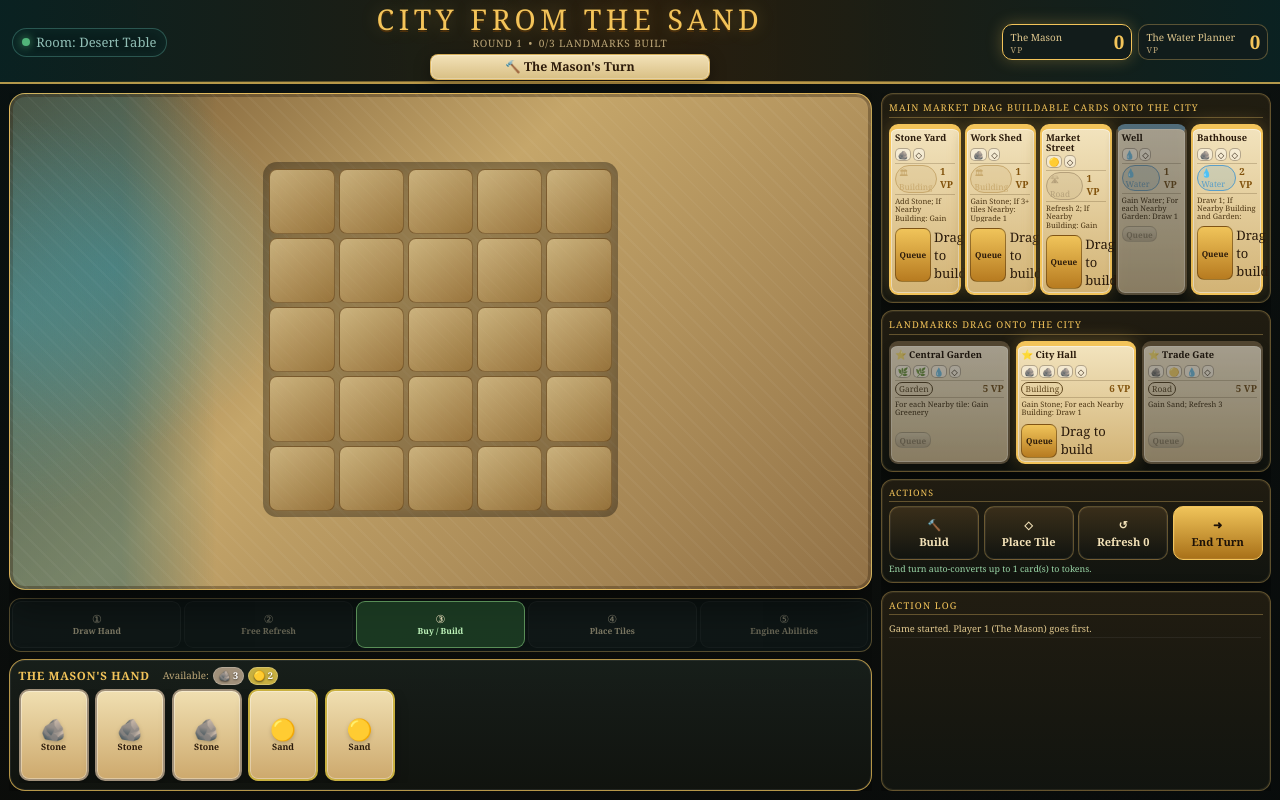
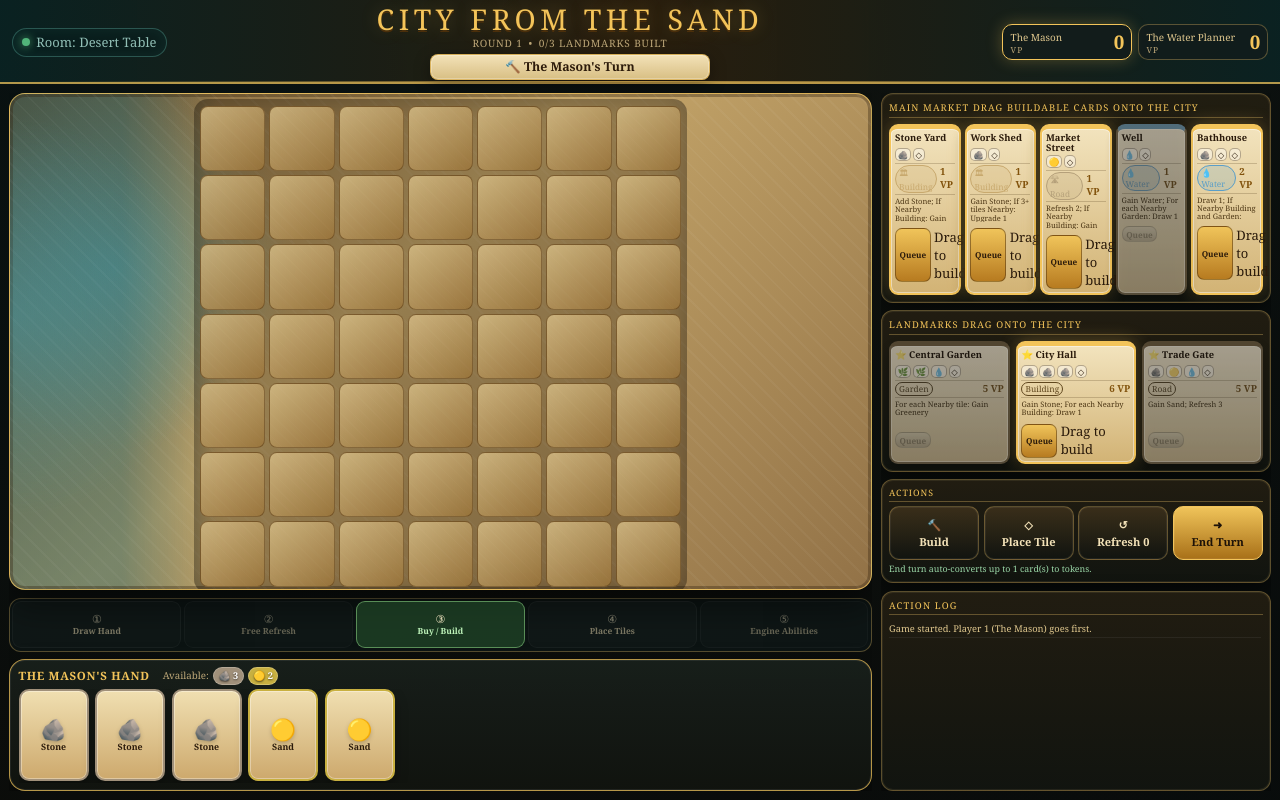
Before and after one commit to flimmbark-source/CityfromtheSand, a React (Vite) app: page / in a window 1280 px wide. Built offline with nearby package versions, Linux system fonts and the light colour scheme.

Commit message:
Support dropping market cards on city board

```diff
--- a/src/components/game/CityBoard.jsx
+++ b/src/components/game/CityBoard.jsx
@@ -1,5 +1,5 @@
 import React from 'react';
-import { gridBoundingBox, validPlacementCells, cellKey } from '../../game/cityGrid.js';
+import { gridBoundingBox, cellKey } from '../../game/cityGrid.js';
 
 const TILE_COLORS = {
   building: '#c8a96e',
@@ -17,18 +17,48 @@ const TILE_EMOJI = {
 
 const PLAYER_BORDER = ['#f0c040', '#6aadcc'];
 
-export default function CityBoard({ cells, validPlacements, selectedTile, onPlaceTile }) {
-  // Compute display range with padding
+export default function CityBoard({
+  cells,
+  validPlacements,
+  selectedTile,
+  draggingBuild,
+  onPlaceTile,
+  onDropBuildCard,
+}) {
   const { minRow, maxRow, minCol, maxCol } = gridBoundingBox(cells);
-  const pad = 1;
-  const displayMinRow = Math.min(minRow - pad, -2);
-  const displayMaxRow = Math.max(maxRow + pad, 2);
-  const displayMinCol = Math.min(minCol - pad, -2);
-  const displayMaxCol = Math.max(maxCol + pad, 2);
+  const pad = 3;
+  const displayMinRow = Math.min(minRow - pad, -3);
+  const displayMaxRow = Math.max(maxRow + pad, 3);
+  const displayMinCol = Math.min(minCol - pad, -3);
+  const displayMaxCol = Math.max(maxCol + pad, 3);
 
   const validSet = new Set(
     validPlacements.map(({ row, col }) => cellKey(row, col))
   );
+
+  function readDragPayload(event) {
+    const raw = event.dataTransfer.getData('application/city-sand-card');
+    if (!raw) return null;
+    try {
+      return JSON.parse(raw);
+    } catch {
+      return null;
+    }
+  }
+
+  function handleDragOver(event, isDropTarget) {
+    if (!isDropTarget) return;
+    event.preventDefault();
+    event.dataTransfer.dropEffect = 'copyMove';
+  }
+
+  function handleDrop(event, row, col, isDropTarget) {
+    if (!isDropTarget) return;
+    event.preventDefault();
+    const payload = readDragPayload(event) || draggingBuild;
+    if (!payload) return;
+    onDropBuildCard?.(payload.cardUid, payload.source, row, col);
+  }
 
   const rows = [];
   for (let r = displayMinRow; r <= displayMaxRow; r++) {
@@ -36,12 +66,14 @@ export default function CityBoard({ cells, validPlacements, selectedTile, onPlac
     for (let c = displayMinCol; c <= displayMaxCol; c++) {
       const key = cellKey(r, c);
       const cell = cells[key];
-      const isValid = validSet.has(key) && Boolean(selectedTile);
+      const isValidQueuedPlacement = validSet.has(key) && Boolean(selectedTile);
+      const isDropTarget = validSet.has(key) && Boolean(draggingBuild) && !cell;
+      const isActiveTarget = isValidQueuedPlacement || isDropTarget;
 
       cols.push(
         <div
           key={key}
-          className={`grid-cell ${cell ? 'grid-cell--occupied' : ''} ${isValid ? 'grid-cell--valid' : ''}`}
+          className={`grid-cell ${cell ? 'grid-cell--occupied' : ''} ${isActiveTarget ? 'grid-cell--valid' : ''} ${isDropTarget ? 'grid-cell--drop-target' : ''}`}
           style={
             cell
               ? {
@@ -50,8 +82,18 @@ export default function CityBoard({ cells, validPlacements, selectedTile, onPlac
                 }
               : {}
           }
-          onClick={() => isValid && onPlaceTile(selectedTile.uid, r, c)}
-          title={cell ? `${cell.tileName} (${cell.tileType}) — ${cell.vp} VP — P${cell.ownedBy + 1}` : isValid ? 'Click to place' : ''}
+          onClick={() => isValidQueuedPlacement && onPlaceTile(selectedTile.uid, r, c)}
+          onDragOver={(event) => handleDragOver(event, isDropTarget)}
+          onDrop={(event) => handleDrop(event, r, c, isDropTarget)}
+          title={
+            cell
+              ? `${cell.tileName} (${cell.tileType}) — ${cell.vp} VP — P${cell.ownedBy + 1}`
+              : isDropTarget
+                ? `Drop ${draggingBuild?.name || 'card'} here to build`
+                : isValidQueuedPlacement
+                  ? 'Click to place'
+                  : 'Empty build square'
+          }
         >
           {cell ? (
             <div className="cell-content">
@@ -60,7 +102,9 @@ export default function CityBoard({ cells, validPlacements, selectedTile, onPlac
               <span className="cell-vp">{cell.vp}VP</span>
               <span className={`cell-owner owner-${cell.ownedBy}`}>P{cell.ownedBy + 1}</span>
             </div>
-          ) : isValid ? (
+          ) : isDropTarget ? (
+            <div className="cell-valid-hint">⬇</div>
+          ) : isValidQueuedPlacement ? (
             <div className="cell-valid-hint">+</div>
           ) : null}
         </div>
@@ -74,12 +118,14 @@ export default function CityBoard({ cells, validPlacements, selectedTile, onPlac
   }
 
   return (
-    <div className="city-board">
+    <div className={`city-board ${draggingBuild ? 'city-board--dragging-build' : ''}`}>
       <div className="city-board-title">
         Shared City Grid
-        {selectedTile && (
+        {draggingBuild ? (
+          <span className="placement-hint"> — Drop {draggingBuild.name} on any empty square</span>
+        ) : selectedTile ? (
           <span className="placement-hint"> — Click a highlighted cell to place {selectedTile.name}</span>
-        )}
+        ) : null}
       </div>
       <div className="grid-container">{rows}</div>
       <div className="city-board-legend">
```
